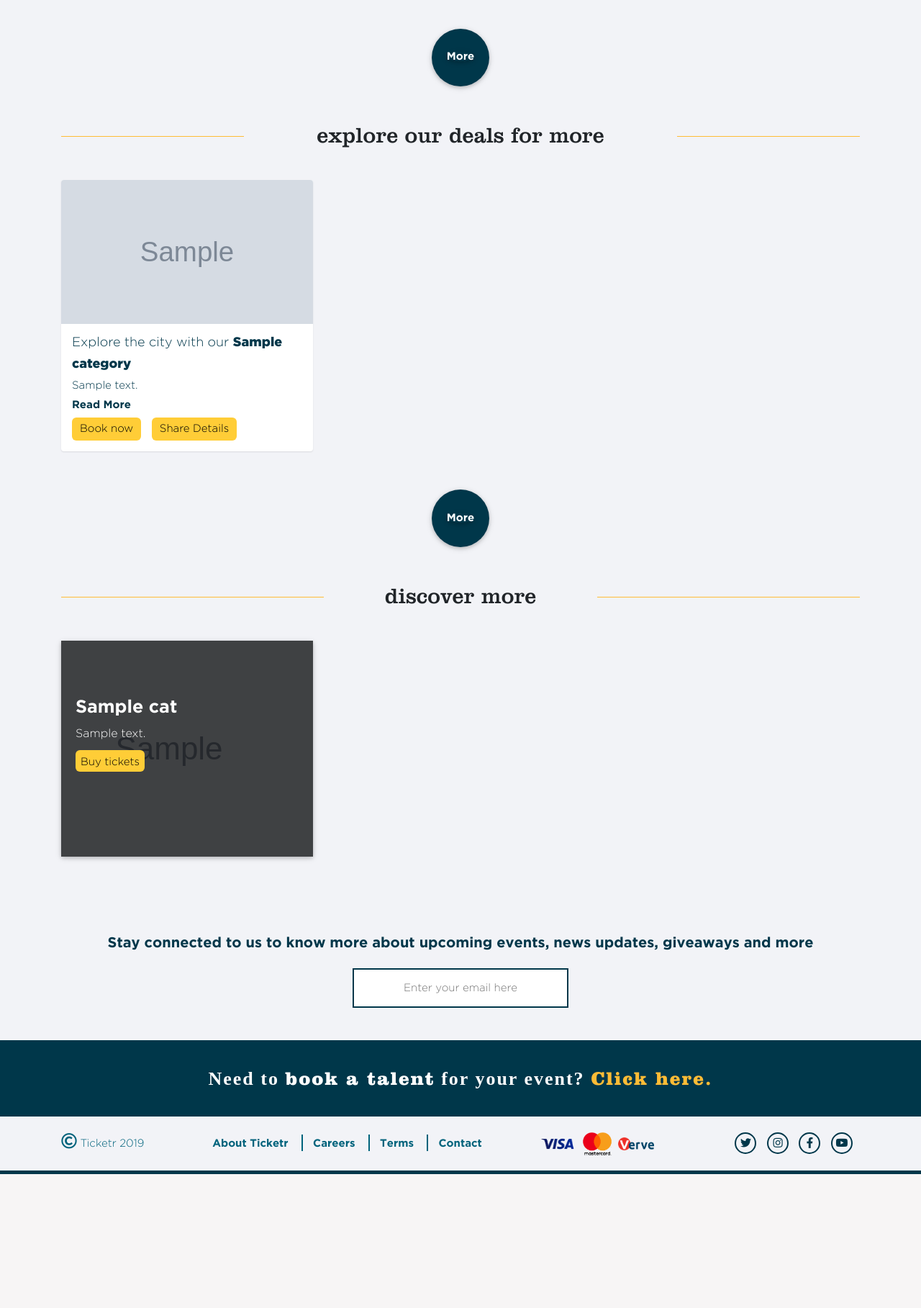
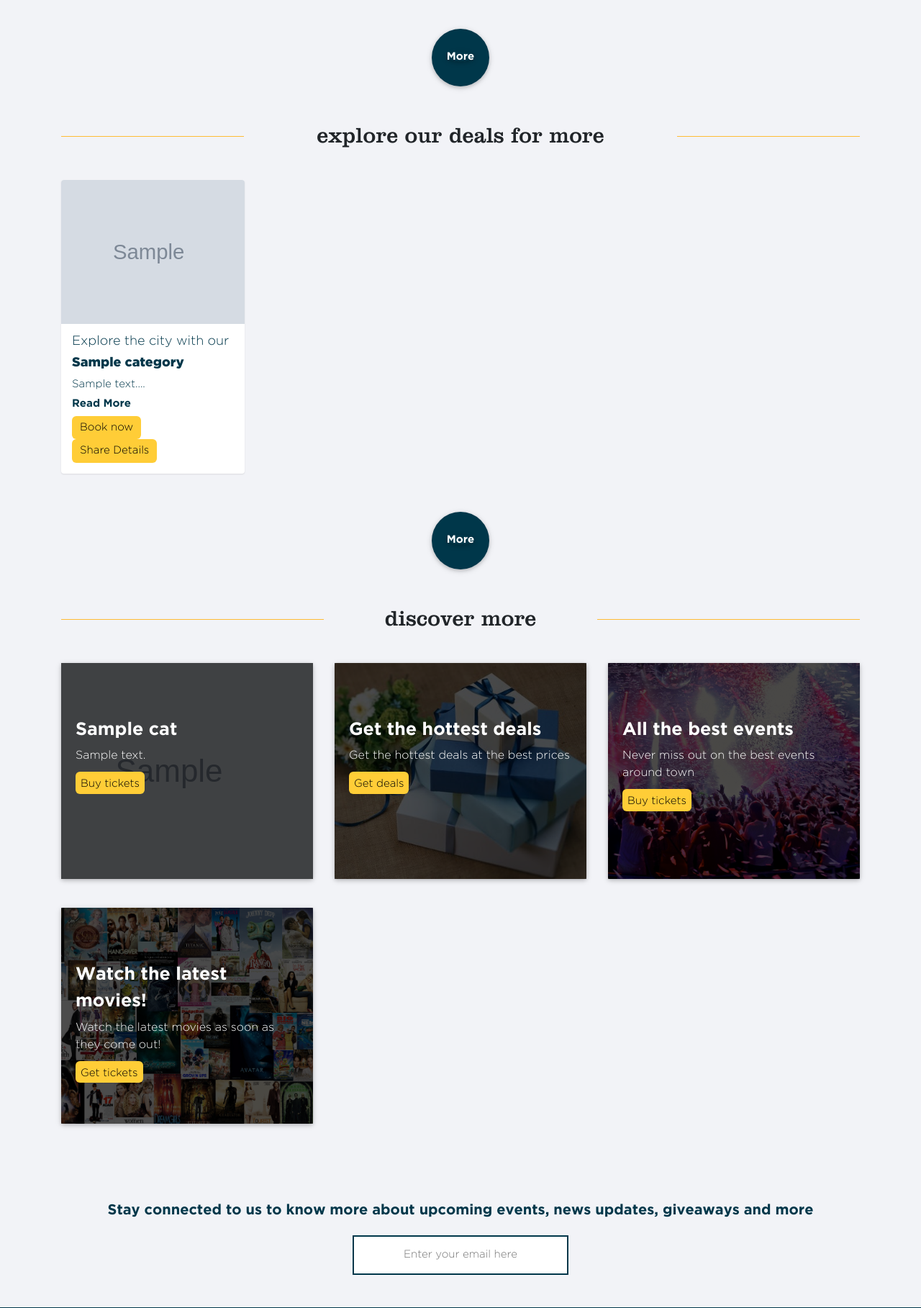
Before and after one commit to odbalogun/ticketr, a Django app: template templates/pages/index.html in a window 1280 px wide. Shown: the part 2057-3874 px from the top of the page at 72% size. Before the commit the page ends 3688 px from the top, so only its background shows below. Run offline with Django 3.2, Linux system fonts and the light colour scheme; the template is opened without the code that fills it: most values are stand-ins (such as "Sample title", 1, 10 or a date in 2020); grey boxes marked "Sample" are stand-in pictures; some libraries are stand-ins or nearby versions; some web fonts are replaced.

Commit message:
Added highlight row to index page and uploaded new images

```diff
--- a/templates/pages/index.html
+++ b/templates/pages/index.html
@@ -124,13 +124,13 @@
             <div class="cards">
                 <div class="row">
                     {% for cat in deal.options.all %}
-                    <div class="col-md-4">
+                    <div class="col-md-3">
                         <div class="card-wrap">
                             <div class="card-img" style="background-image: url('{{ cat.image.url }}')"></div>
                             <div class="card-content-wrap">
                                 <div class="card-title">Explore the city with our <strong>{{ cat.category.name }}</strong></div>
                                 <div class="description">
-                                    {{ cat.summary }}
+                                    {{ cat.summary }}...
                                 </div>
 
                                 <a class="read-more" href="#">Read More</a>
@@ -177,6 +177,52 @@
                         </div>
                     </div>
                     {% endfor %}
+
+                    <div class="col-md-4">
+                        <div class="card-wrap">
+                            <div class="card-img" style="background-image: url('{% static 'images/gift.jpeg' %}')">
+                                <div class="overlay">
+                                    <div class="card-title">Get the hottest deals</div>
+                                    <div class="description">
+                                        Get the hottest deals at the best prices
+                                    </div>
+
+                                    <a href="{% url 'deals:list' %}"><button class="buy">Get deals</button></a>
+                                </div>
+                            </div>
+                        </div>
+                    </div>
+
+                    <div class="col-md-4">
+                        <div class="card-wrap">
+                            <div class="card-img" style="background-image: url('{% static 'images/party.jpg' %}')">
+                                <div class="overlay">
+                                    <div class="card-title">All the best events</div>
+                                    <div class="description">
+                                        Never miss out on the best events around town
+                                    </div>
+
+                                    <a href="{% url 'events:list' %}"><button class="buy">Buy tickets</button></a>
+                                </div>
+                            </div>
+                        </div>
+                    </div>
+
+                    <div class="col-md-4">
+                        <div class="card-wrap">
+                            <div class="card-img" style="background-image: url('{% static 'images/movies.jpg' %}')">
+                                <div class="overlay">
+                                    <div class="card-title">Watch the latest movies!</div>
+                                    <div class="description">
+                                        Watch the latest movies as soon as they come out!
+                                    </div>
+
+                                    <a href="{% url 'movies:list' %}"><button class="buy">Get tickets</button></a>
+                                </div>
+                            </div>
+                        </div>
+                    </div>
+
                 </div>
             </div>
         </div>
```
Also changed, not shown: static/images/gift.jpeg (added), static/images/movies.jpg (added), static/images/party.jpg (added).
